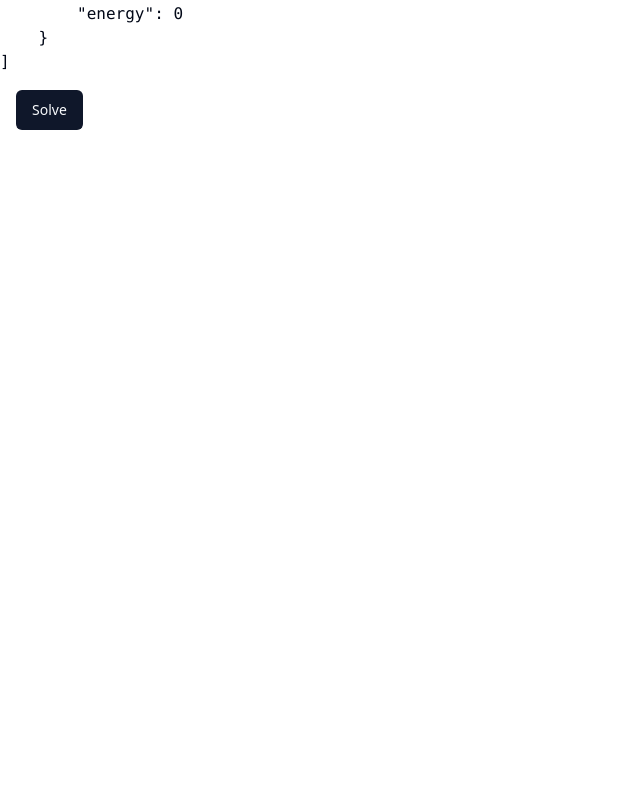
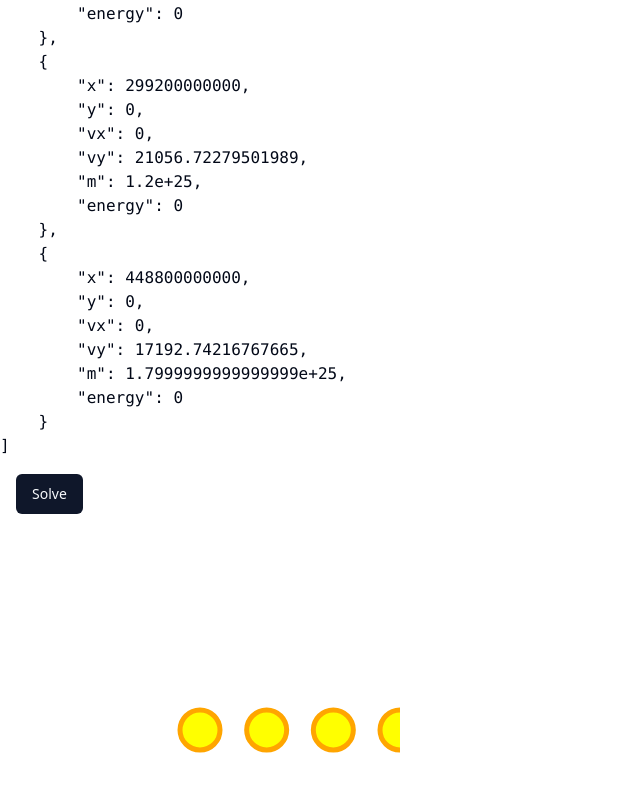
Before and after one commit to lifeisbeautifu1/planets-simulation, a React (Vite) app: page / in a window 1280 px wide. Shown: the part 382-1174 px from the top of the page, without its empty margins (0-640 px from the left). Before the commit the page ends 800 px from the top, so only its background shows below. Built offline with nearby package versions, Linux system fonts and the light colour scheme.

Commit message:
feat: euler "almost" works

```diff
--- a/src/App.tsx
+++ b/src/App.tsx
@@ -1,4 +1,4 @@
-import { useState } from "react";
+import { useState, useRef, useEffect, useCallback } from "react";
 
 import { Button } from "./components/ui/button";
 import { G, M, EARTH_MASS } from "@/lib/constants";
@@ -14,6 +14,7 @@ const firstPlanet: Planet = {
   m: M,
   energy: 0,
 };
+
 // Earth
 const secondPlanet: Planet = {
   x: 149600000000,
@@ -24,11 +25,36 @@ const secondPlanet: Planet = {
   energy: 0,
 };
 
+const thirdPlanent: Planet = {
+  x: 149600000000 * 2,
+  y: 0,
+  vx: 0,
+  vy: Math.sqrt((G * M) / 149600000000 / 2),
+  m: EARTH_MASS * 2,
+  energy: 0,
+};
+
+const fourthPlanet: Planet = {
+  x: 149600000000 * 3,
+  y: 0,
+  vx: 0,
+  vy: Math.sqrt((G * M) / 149600000000 / 3),
+  m: EARTH_MASS * 3,
+  energy: 0,
+};
+
 const App = () => {
-  const [planets, setPlanets] = useState([firstPlanet, secondPlanet]);
-  const [t, setT] = useState(1000 * 60 * 60 * 24);
+  const [planets, setPlanets] = useState<Array<Planet>>([
+    firstPlanet,
+    secondPlanet,
+    thirdPlanent,
+    fourthPlanet,
+  ]);
+  const [t, setT] = useState(360000);
 
-  const solveEuler = () => {
+  const canvasRef = useRef<HTMLCanvasElement>(null);
+
+  const solveEuler = useCallback(() => {
     const updatedPlanets = [...planets];
     planets.forEach((planet, index, arr) => {
       const { x, y, vx, vy } = planet;
@@ -52,8 +78,53 @@ const App = () => {
       };
     });
     setPlanets(updatedPlanets);
-  };
-  console.log(planets);
+  }, [planets, t]);
+
+  useEffect(() => {
+    if (canvasRef.current) {
+      const context = canvasRef.current.getContext("2d");
+      const centerX = 200;
+      const centerY = 200;
+      const radius = 20;
+
+      if (context) {
+        planets.forEach((planet) => {
+          const { x, y } = planet;
+          context.beginPath();
+          console.log(
+            "planent x",
+            planet,
+            centerX + (x * 400) / planets[planets.length - 1].x / 2
+          );
+          console.log(
+            "planent y",
+            planet,
+            centerY + (y * 400) / planets[planets.length - 1].x / 2
+          );
+          context.arc(
+            centerX + (x * 400) / planets[planets.length - 1].x / 2,
+            centerY + (y * 400) / planets[planets.length - 1].x / 2,
+            radius,
+            0,
+            2 * Math.PI,
+            false
+          );
+          context.fillStyle = "yellow";
+          context.fill();
+          context.lineWidth = 5;
+          context.strokeStyle = "orange";
+          context.stroke();
+        });
+      }
+    }
+  }, [canvasRef, planets]);
+
+  // console.log(planets);
+
+  // useEffect(() => {
+  //   const interval = setInterval(() => solveEuler(), 100);
+  //   return () => clearInterval(interval);
+  // }, [canvasRef, solveEuler]);
 
   return (
     <div>
@@ -62,6 +133,7 @@ const App = () => {
       <Button className="m-4" onClick={solveEuler}>
         Solve
       </Button>
+      <canvas ref={canvasRef} width={400} height={400}></canvas>
     </div>
   );
 };
--- a/src/lib/constants.ts
+++ b/src/lib/constants.ts
@@ -1,3 +1,4 @@
 export const G = 6.67 * 10 ** -11;
 export const M = 1.98892 * 10 ** 30;
+// export const M = 1.2 * 10 ** 30;
 export const EARTH_MASS = 6 * 10 ** 24;
--- a/src/lib/solve.ts
+++ /dev/null
@@ -1 +0,0 @@
-export const solveEuler = () => {};
--- a/src/main.tsx
+++ b/src/main.tsx
@@ -4,7 +4,7 @@ import App from "./App.tsx";
 import "./index.css";
 
 ReactDOM.createRoot(document.getElementById("root")!).render(
-  <React.StrictMode>
-    <App />
-  </React.StrictMode>
+  // <React.StrictMode>
+  <App />
+  // </React.StrictMode>
 );
```
